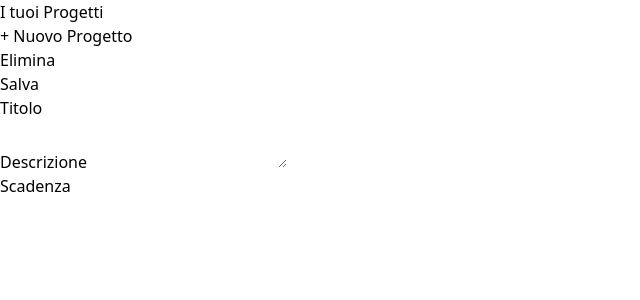
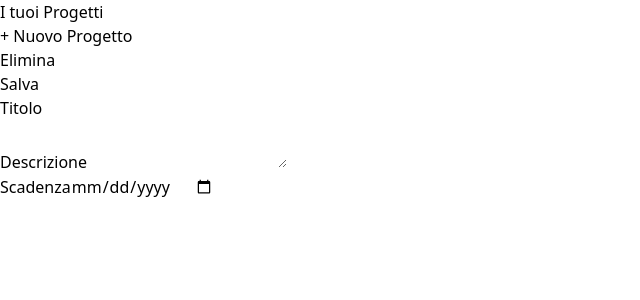
Before and after one commit to PuglisiAlfio/lista-progetti, a React (Vite) app: page / in a window 1280 px wide. Both pictures are taken after a click on the button "+ Nuovo Progetto". Shown: the top 300 px of the page, without its empty margins (0-640 px from the left). Built offline with nearby package versions, Linux system fonts and the light colour scheme.

Commit message:
inserimento in console di titolo descrizione e scadenza progetto con useRef

```diff
--- a/src/App.jsx
+++ b/src/App.jsx
@@ -19,12 +19,27 @@ function App() {
     })
   }
 
+  function handleAddProject(projectData) {
+    setProjectState(prevState => {
+      const newProject = {
+        ...projectData,
+        id: Math.random()
+      }
+      return {
+        ...prevState,
+        projects: [...prevState.projects, newProject]
+      }
+    })
+  }
+
   let content;
   if(projectState.selectedProjectId === null) {
-    content = <NewProject/>
+    content = <NewProject onAdd={handleAddProject}/>
   } else if (projectState.selectedProjectId === undefined) {
     content = <NoProject onStartAddProject={handleStartAddProject}/>
   }
+
+  console.log(projectState)
 
   return (
     <main className="h-screen my-8 flex gap-8">
--- a/src/components/Input.jsx
+++ b/src/components/Input.jsx
@@ -1,11 +1,21 @@
-export default function Input({ label, textarea, ...props }) {
+import { forwardRef } from "react";
 
-    const classi = "w-full p-1 border-b-2 rounded-sm border-stone-300 bg-stone-200 text-stone-600 focus:outline-none focus:border-stone-600"
+const Input = forwardRef(function Input({ label, textarea, ...props }, ref) {
+  const classi =
+    "w-full p-1 border-b-2 rounded-sm border-stone-300 bg-stone-200 text-stone-600 focus:outline-none focus:border-stone-600";
 
   return (
     <p className="flex flex-col gap-1 my-4">
-      <label className="text-sm font-bold uppercase text-stone-500">{label}</label>
-      {textarea ? <textarea className={classi} {...props} /> : <input className={classi} {...props} />}
+      <label className="text-sm font-bold uppercase text-stone-500">
+        {label}
+      </label>
+      {textarea ? (
+        <textarea className={classi} {...props} ref={ref}/>
+      ) : (
+        <input className={classi} {...props} ref={ref}/>
+      )}
     </p>
   );
-}
+});
+
+export default Input;
--- a/src/components/NewProject.jsx
+++ b/src/components/NewProject.jsx
@@ -1,6 +1,25 @@
+import { useRef } from "react";
 import Input from "./Input.jsx";
 
-export default function NewProject() {
+export default function NewProject({ onAdd }) {
+
+const titolo = useRef();
+const descrizone = useRef();
+const scadenza = useRef();
+
+function handleSave(){
+  const titoloInserito = titolo.current.value;
+  const descrizioneInserita = descrizone.current.value;
+  const scadenzaInserita = scadenza.current.value;
+
+  //valdiazione...
+  onAdd({
+    titolo: titoloInserito,
+    descrizone: descrizioneInserita,
+    scadenza: scadenzaInserita
+  });
+}
+
   return (
     <div className="w-[35rem] mt-16 ">
       <menu className="flex items-center justify-end gap-4 my-4">
@@ -8,13 +27,13 @@ export default function NewProject() {
           <button className="text-stone-800 hover:text-stone-950">Elimina</button>
         </li>
         <li>
-          <button className="bg-stone-800 text-stone-50 hover:bg-stone-950 px-6 py-2 rounded-md">Salva</button>
+          <button className="bg-stone-800 text-stone-50 hover:bg-stone-950 px-6 py-2 rounded-md" onClick={handleSave}>Salva</button>
         </li>
       </menu>
       <div>
-        <Input label="Titolo"/>
-        <Input label="Descrizione" textarea/>
-        <Input label="Scadenza"/>
+        <Input type="text" label="Titolo" ref={titolo}/>
+        <Input label="Descrizione" textarea ref={descrizone}/>
+        <Input type="date" label="Scadenza" ref={scadenza}/>
       </div>
     </div>
   );
```
